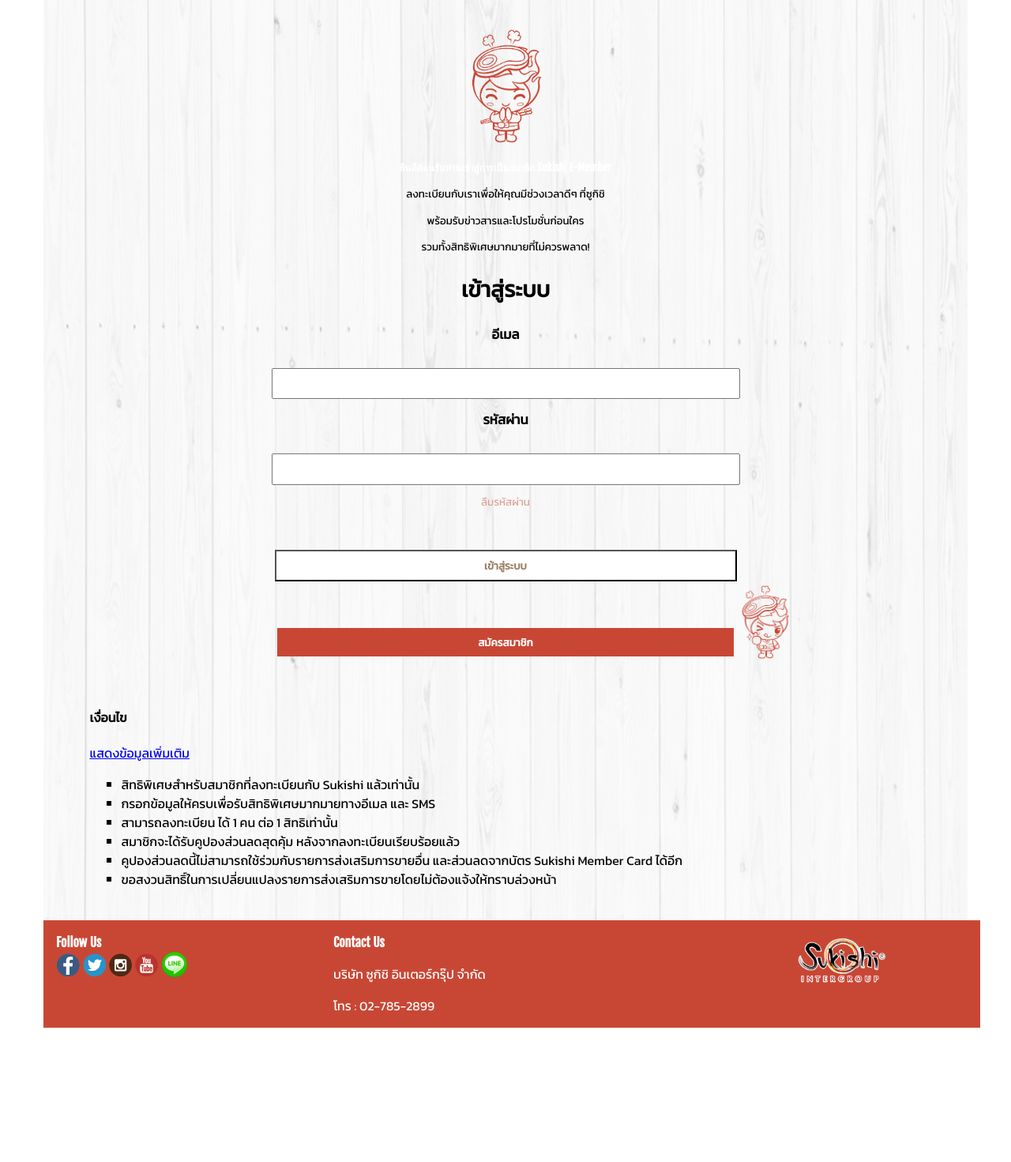
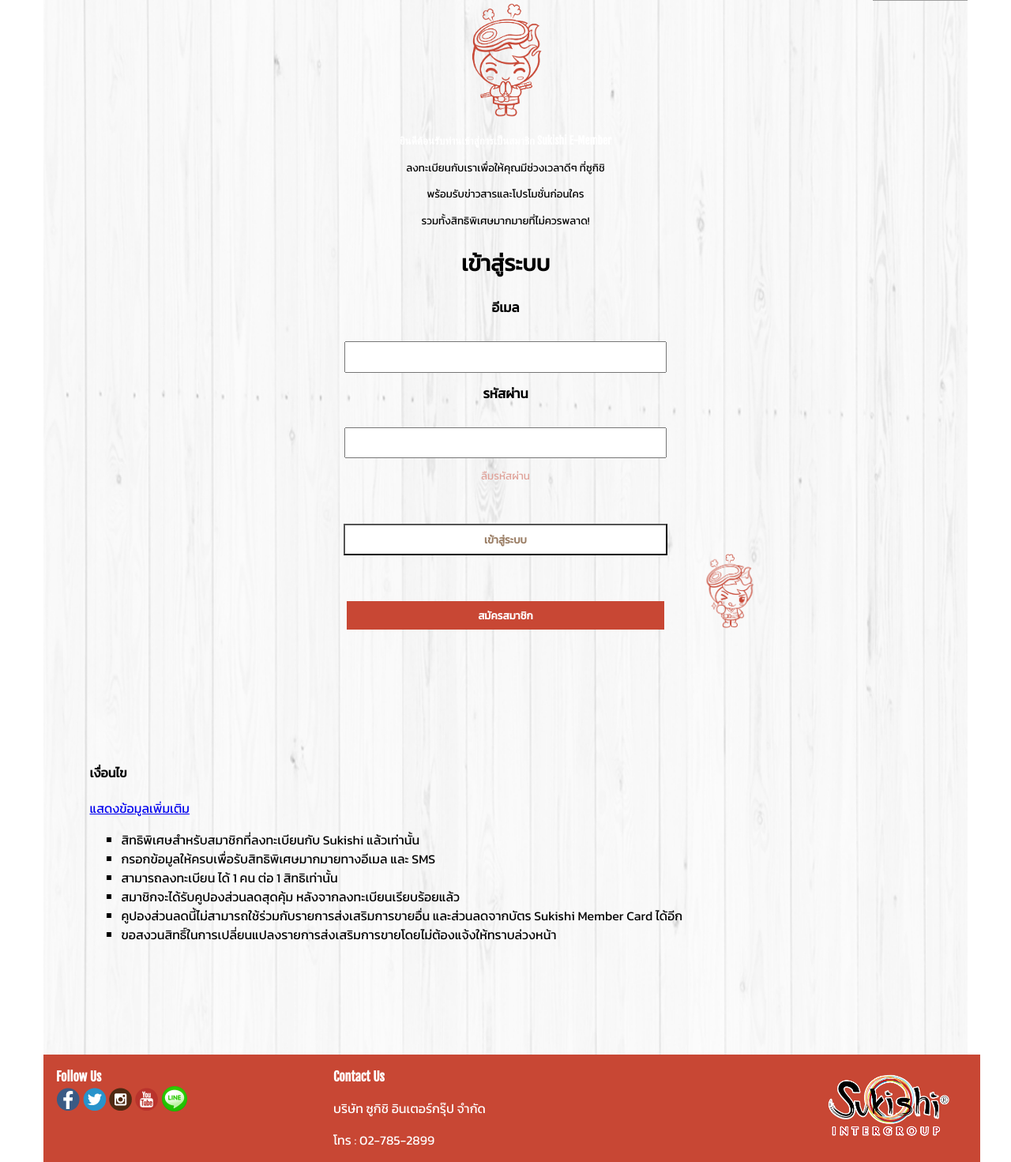
Before and after one commit to blackggwp/sksMemberOnline, a PHP site: page / in a window 1280 px wide. Shown: the part 513-1984 px from the top of the page at 79% size. Before the commit the page ends 1814 px from the top, so only its background shows below. Run offline with PHP 8.4, Linux system fonts and the light colour scheme; some libraries are stand-ins or nearby versions; grey boxes are pictures that could not be loaded.

Commit message:
fix design 4

```diff
--- a/app.js
+++ b/app.js
@@ -121,8 +121,12 @@
 // toggle condition text
 $("#condition_text_detail").hide();
   $("#toggle_condition_text").click(function(event) {
-    $("#condition_text_detail").toggle();
-      $("#toggle_condition_text").html('แสดงข้อมูลน้อยลง');
+
+    // $("#condition_text_detail").toggle();
+      // $("#toggle_condition_text").html('แสดงข้อมูลน้อยลง');
+      $("#toggle_condition_text>a").hide();
+    $("#condition_text_detail").show();
+      event.preventDefault();
 
   });
 
--- a/header.php
+++ b/header.php
@@ -14,7 +14,7 @@
 </div>
 
 <div class="usercmd">
-    <div>
+    <div style="text-align: -webkit-right;">
         <?php if(isset($_COOKIE['customerid']) && ($_COOKIE['customerid'] != ''))
         {
             echo '<a href="logout.php"><div id="logout_btn"><b>LOG OUT</b></div></a>';
--- a/index.php
+++ b/index.php
@@ -9,7 +9,9 @@
     background-repeat: no-repeat;
     background-size: 100% 100%;">
 	<div class="bg_index">
-	<div class="displayed_decoration_img"><img class="decoration_img" src="img/b2.png" alt=""></div>
+	<div class="displayed_decoration_img" style="text-align:right;">
+		<img class="decoration_img" src="img/b2.png" alt="">
+	</div>
 		<section id="root_content">
 			<div class="container" style="text-align: center;">
 				<!-- <h1>Sukishi Register Online</h1> -->
@@ -58,16 +60,14 @@
 									</div>
 						</form>
 
-
 						<div class="portal_register_panel">
 
 							<a href="register.php" ><div class="register_btn">สมัครสมาชิก</div></a>
-
+						</div>
+						<div class="displayed_footer_mascot">
+							<img class="footerimg_mascot" src="img/0-03.png" alt="">
 
 						</div>
-
-							<img class="footerimg_mascot" src="img/0-03.png" alt="">
-
 
 					</div>
 
@@ -87,3 +87,13 @@
 	<div id="userlogin_failed_dialog" title="Message" style="display:none;">
 		<p>ท่านกรอกข้อมูลอีเมล์ไม่ถูกต้อง<br>กรุณาลองใหม่อีกครั้ง</p>
 	</div>
+	<script>
+	$(function () {
+		$("#root_content,.condition_text").css({
+			position: 'relative',
+			top: '-100px'
+		});
+
+
+	});
+	</script>
--- a/register.php
+++ b/register.php
@@ -69,12 +69,15 @@
 'Sukishi BBQ Bluport Huahin'
 );
 ?>
-<body style="background-image: url(img/bg02.jpg);
+<body style="background-image: url(img/bg01.jpg);
     height: 100%;
     background-repeat: no-repeat;
     background-size: 100% 100%;">
 
 <div class="bg_register">
+<div class="displayed_decoration_img" style="text-align:right;">
+    <img class="decoration_img" src="img/b2.png" alt="">
+  </div>
 <section id="root_content">
 <div class="container" style="text-align: center;">
 <!-- <h1>Sukishi Register Online</h1> -->
--- a/screen.css
+++ b/screen.css
@@ -20,7 +20,8 @@
 select,input {
     font-size: 1.5em;
     height: 1.6em;
-    width: 80%;
+    width: 60%;
+    max-width: 400px;
 }
 .test {
 
@@ -64,7 +65,7 @@
     background-size: cover;*/
 }
 .register_header {
-    background-image: url(img/edit1head2.png);
+    background-image: url(img/edit1head3.png);
     background-repeat: no-repeat;
     background-size: 100% 100% !important;
     background-position: 100% 100%;
@@ -83,7 +84,7 @@
     background-size: cover;*/
 }
 .coupon_header {
-    background-image: url(img/edit1head3.png);
+    background-image: url(img/edit1head2.png);
     background-repeat: no-repeat;
     background-size: 100% 100% !important;
     background-position: 100% 100%;
@@ -98,7 +99,7 @@
     margin-top: 3%;
     background-color: #ffffff;
     color: #9A7D64;
-    width: 50%;
+    width: 35%;
     max-width: 50%;
     font-size: 1.2em;
     font-weight: 700;
@@ -113,7 +114,7 @@
     margin-top: 5%;
     background-color: #C84734;
     color: #fff;
-    width: 48%;
+    width: 33%;
     max-width: 50%;
     font-size: 1.2em;
     font-weight: 700;
@@ -153,7 +154,6 @@
 }
 .portal_panel {
     /*display: -webkit-inline-box;*/
-    padding-top: 2%;
     padding-bottom: 20px;
     font-size: 0.7em;
 }
@@ -232,7 +232,7 @@
     padding: 1em 0px 0px 1em;
 }
 .footer_logo{
-        width: 30%;
+        width: 37%;
     }
 .footer_followus{
         width: 30%;
@@ -330,10 +330,10 @@
     /*background-color: white;*/
     margin-left: -15px;
 
-    background-image: url(img/bg_barcode.png);
-    background-position: center;
-    background-repeat: no-repeat;
-    background-size: cover;
+    /*background-image: url(img/bg_barcode.png);*/
+    /*background-position: center;*/
+    /*background-repeat: no-repeat;*/
+    /*background-size: cover;*/
 }
 .imgbarcode {
     margin-top:20px;
@@ -368,7 +368,7 @@
     text-align: center;
 }
 .coupon_des_text {
-    text-align: left;
+    /*text-align: left;*/
 }
 .displayed_img_mascot {
     display: block;
@@ -382,28 +382,33 @@
 .decoration_img {
     max-width: 120px;
     max-height: 150px;
-    position: absolute;
+    /*position: absolute;
     right: 70px;
-    top: 370px;
+    top: 370px;*/
+    vertical-align: top;
+    position: relative;
+    top: -100px;
+}
+.displayed_footer_mascot {
+    text-align:right;
+    position: relative;
+    top: -100px;
+    left: -250px;
 }
 .footerimg_mascot {
     max-width: 100px;
     max-height: 100px;
     /* float: right; */
-    position: absolute;
-    right: 260px;
-    top: 1250px;
+    /*position: absolute;*/
+    /*right: 260px;*/
+    /*top: 1250px;*/
 }
 .main_footer_logo {
     width: auto;
-    height: 72px;
+    height: 100px;
     float:right;
 }
-.usercmd {
-        position: absolute;
-    right: 100px;
-    top: 280px;
-}
+
 input::placeholder {
   padding-left: 10px;
 }
@@ -428,10 +433,8 @@
         /*height: 100px;*/
         /*margin-bottom: 20px;*/
     }
-    .decoration_img {
-        right: 0;
-        top:250px;
-        width: 15%;
+    .displayed_footer_mascot {
+        left: -50px;
     }
 }
 @media screen and (max-width: 480px) {
@@ -451,9 +454,6 @@
     .main_footer_logo {
         float: none;
     }
-    .decoration_img {
-        top: 150px;
-    }
 
 
 }
```
Also changed, not shown: coupon.php (+12 -9 lines), img/New folder (2)/bg01.jpg (added), img/New folder (2)/c-o-02.jpg (added), img/New folder (2)/c-o-03.jpg (added), img/New folder (2)/edit1head.png (added), img/bg01.jpg (added), img/c-o-02.jpg (added), img/c-o-03.jpg (added).
